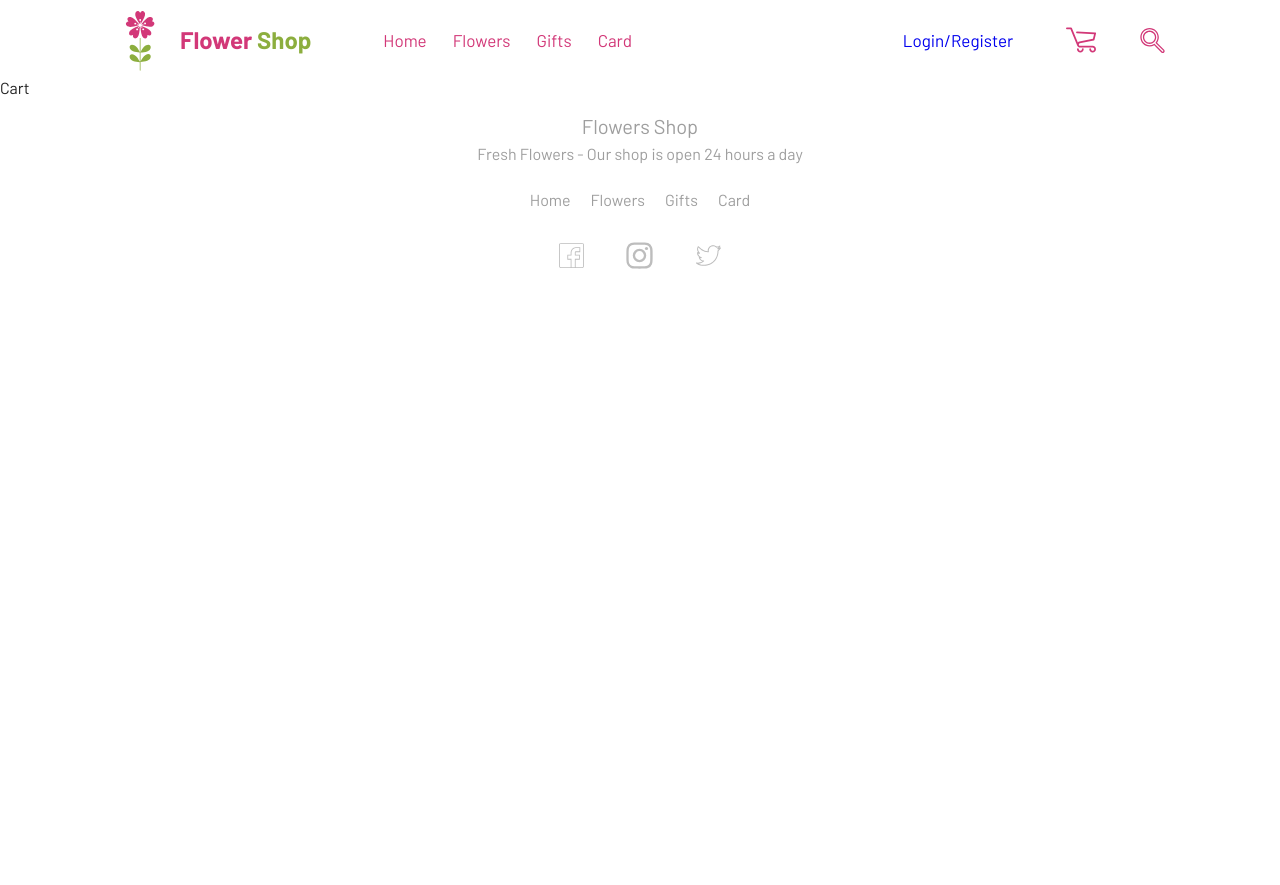
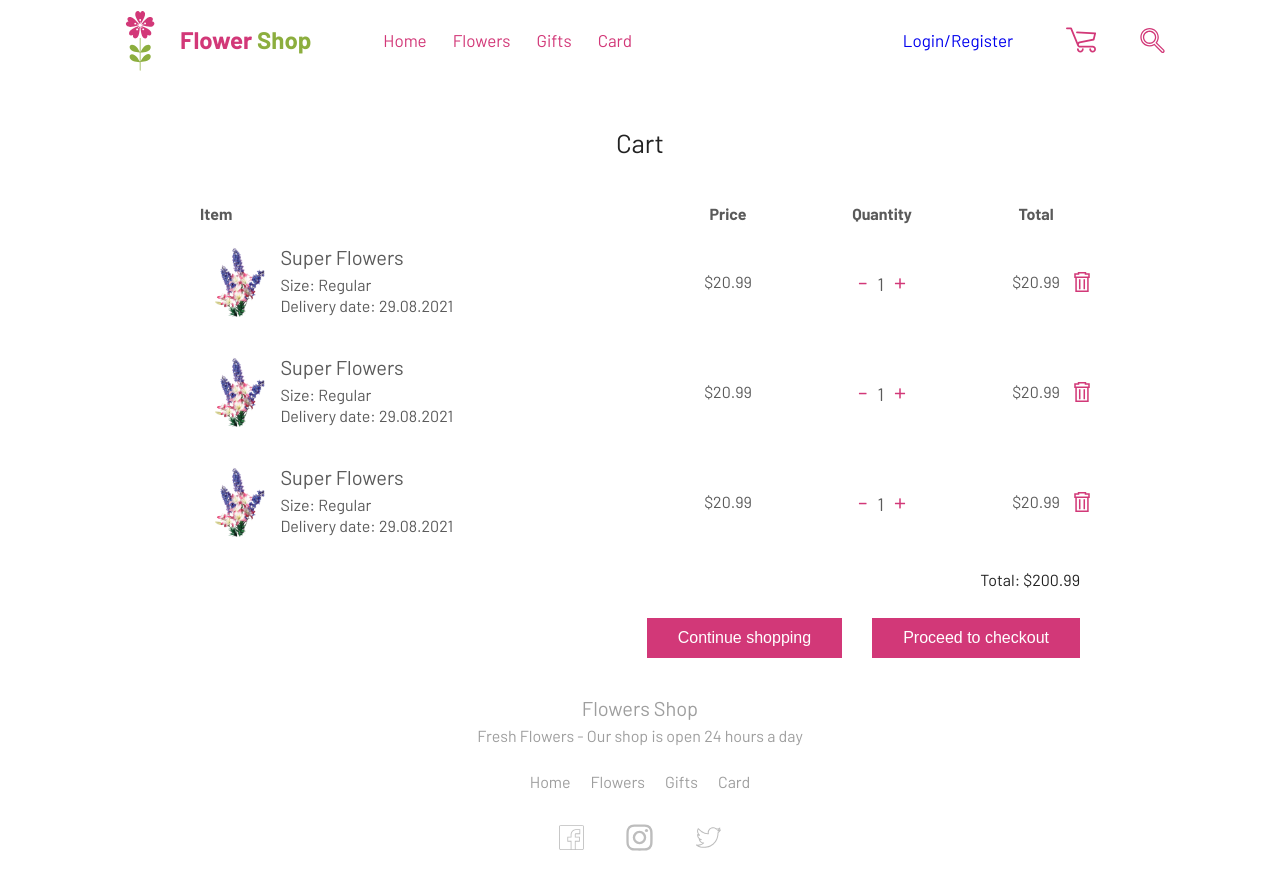
Before and after one commit to andreyshamray86/flower-shop, a React (Create React App) app: page /cart in a window 1280 px wide. Before the commit the page ends 800 px from the top, so only its background shows below. Built offline with nearby package versions, Linux system fonts and the light colour scheme; a web font is replaced by a local one.

Commit message:
added cart page + fixed some bugs

```diff
--- a/src/components/CardComponent/CardComponent.js
+++ b/src/components/CardComponent/CardComponent.js
@@ -12,13 +12,17 @@ const CardComponent = () => {
                 <p className="card__info-text">Sending a greeting card with our card service is simple: write, choose a card and add to cart</p>
             </div>
             <div className="card__image">
+                <div className="card__image-wrapper">
                     <img src={frame} alt="message frame" />
+                    <div className="card__image-formwrapper">
                     <form>
                         <textarea className="card__image-inputText" name="" id="" cols="44" rows="6" placeholder='Enter your message here'></textarea>
                         <input className="card__image-inputName" type="text" placeholder='Enter your name here'/>
                         <button className="card__image-btn">Submit</button>
                     </form>
                 </div>
+            </div>
+            </div>
         </CardStyled>
     )
 }
--- /dev/null
+++ b/src/components/CartList/CartList.js
@@ -0,0 +1,87 @@
+import React from 'react'
+
+import
+    {CartListStyled,
+    CartTitleStyled,
+    CartTotalStyled,
+    ButtonWrap,
+    BtnStyled} from './CartList.styles';
+
+import flower from '../../assets/images/flowers11.png'
+import bin from '../../assets/icons/bin.svg';
+
+const CartList = () => {
+    return (
+        <>
+            <CartTitleStyled>Cart</CartTitleStyled>
+            <CartListStyled>
+                <ul className="cartlist">
+                    <li className="cartlist__header">
+                        <span className="cartlist__header-item">Item</span>
+                        <span className="cartlist__header-price">Price</span>
+                        <span className="cartlist__header-quantity">Quantity</span>
+                        <span className="cartlist__header-total">Total</span>
+                    </li>
+                    <li className="cartlist__item">
+                        <div className="cartlist__item-info">
+                            <img src={flower} alt="" />
+                            <div className="textblock">
+                                <h4 className="textblock__title">Super Flowers</h4>
+                                <span className="textblock__size">Size: Regular</span>
+                                <span className="textblock__delivery">Delivery date: 29.08.2021</span>
+                            </div>
+                        </div>
+                        <span className="cartlist__item-price">$20.99</span>
+                        <span className="cartlist__item-quantity">
+                            <span className="minus">-</span>1<span className="plus">+</span>
+                        </span>
+                        <span className="cartlist__item-total">$20.99
+                            <div className="bin"><img src={bin} alt="" /></div>
+                        </span>
+                    </li>
+                    <li className="cartlist__item">
+                        <div className="cartlist__item-info">
+                            <img src={flower} alt="" />
+                            <div className="textblock">
+                                <h4 className="textblock__title">Super Flowers</h4>
+                                <span className="textblock__size">Size: Regular</span>
+                                <span className="textblock__delivery">Delivery date: 29.08.2021</span>
+                            </div>
+                        </div>
+                        <span className="cartlist__item-price">$20.99</span>
+                        <span className="cartlist__item-quantity">
+                            <span className="minus">-</span>1<span className="plus">+</span>
+                        </span>
+                        <span className="cartlist__item-total">$20.99
+                            <div className="bin"><img src={bin} alt="" /></div>
+                        </span>
+                    </li>
+                    <li className="cartlist__item">
+                        <div className="cartlist__item-info">
+                            <img src={flower} alt="" />
+                            <div className="textblock">
+                                <h4 className="textblock__title">Super Flowers</h4>
+                                <span className="textblock__size">Size: Regular</span>
+                                <span className="textblock__delivery">Delivery date: 29.08.2021</span>
+                            </div>
+                        </div>
+                        <span className="cartlist__item-price">$20.99</span>
+                        <span className="cartlist__item-quantity">
+                            <span className="minus">-</span>1<span className="plus">+</span>
+                        </span>
+                        <span className="cartlist__item-total">$20.99
+                            <div className="bin"><img src={bin} alt="" /></div>
+                        </span>
+                    </li>
+                </ul>
+            </CartListStyled>
+            <CartTotalStyled>Total: $200.99</CartTotalStyled>
+            <ButtonWrap>
+                <BtnStyled>Continue shopping</BtnStyled>
+                <BtnStyled>Proceed to checkout</BtnStyled>
+            </ButtonWrap>
+        </>
+    )
+}
+
+export default CartList;
--- /dev/null
+++ b/src/components/CartList/CartList.styles.js
@@ -0,0 +1,126 @@
+import styled from "styled-components";
+
+export const CartListStyled = styled.div`
+    padding: 50px 200px 0 200px;
+    .cartlist {
+        display: flex;
+        flex-direction: column;
+        color: #5a5a5a;
+        &__header {
+            font-weight: bolder;
+            &-item {
+                display: inline-block;
+                width: 55%;
+            }
+            &-price {
+                display: inline-block;
+                width: 10%;
+                text-align: center;
+            }
+            &-quantity {
+                display: inline-block;
+                width: 25%;
+                text-align: center;
+            }
+            &-total {
+                display: inline-block;
+                width: 10%;
+                text-align: center;
+            }
+        }
+        &__item {
+            display: flex;
+            align-items: center;
+            margin-top: 10px;
+            height: 100px;
+
+            &-info {
+                display: flex;
+                width: 55%;
+                .textblock {
+                    display: flex;
+                    flex-direction: column;
+                    &__title {
+                        font-size: 20px;
+                    }
+                    &__size {
+                        margin-top: 10px;
+                    }
+                    &__delivery {
+                        margin-top: 5px;
+                    }
+                }
+                img {
+                    height: 70px;
+                    margin: 0 15px;
+                }
+            }
+            &-price {
+                width: 10%;
+                text-align: center;
+            }
+            &-quantity {
+                width: 25%;
+                text-align: center;
+                font-size: 18px;
+                .minus {
+                    font-size: 24px;
+                    margin-right: 10px;
+                    cursor: pointer;
+                    color: #d23878;
+                }
+                .plus {
+                    font-size: 24px;
+                    margin-left: 10px;
+                    cursor: pointer;
+                    color: #d23878;
+                }
+            }
+            &-total {
+                width: 10%;
+                text-align: center;
+                position: relative;
+                .bin {
+                    position: absolute;
+                    top: -2px;
+                    right: -12px;
+                    width: 20px;
+                    height: 20px;
+                    cursor: pointer;
+                }
+            }
+        }
+    }
+`;
+
+export const CartTitleStyled = styled.h2`
+    padding: 50px 200px 0 200px;
+    font-size: 26px;
+    text-align: center;
+`;
+
+export const CartTotalStyled = styled.span`
+    display: block;
+    padding: 20px 200px 0 200px;
+    text-align: right;
+    margin-bottom: 30px;
+`;
+
+export const ButtonWrap = styled.div`
+    text-align: right;
+    margin-right: 200px;
+    margin-bottom: 40px;
+`;
+
+export const BtnStyled = styled.button`
+    margin-left: 30px;
+    padding: 10px 30px;
+    background-color: #d23878;
+    color: #fff;
+    border: 1px solid #d23878;
+    transition: all 0.2s;
+    &:hover {
+        background-color: #fff;
+        color: #d23878;
+    }
+`;
--- a/src/components/PageDescription/PageDescription.js
+++ b/src/components/PageDescription/PageDescription.js
@@ -1,13 +1,23 @@
 import React from 'react'
+import { withRouter } from 'react-router-dom'
 
 import PageDescriptionStyled from './PageDescription.styles'
 
-const PageDescription = () => {
+const PageDescription = ({match}) => {
+    let image;
+    let text;
+    if(match.path === '/flowers') {
+        image = 'flowers';
+        text = 'Wide variety of fresh flowers for all occasions';
+    } else {
+        image = ''
+        text = 'Wide variety of gifts for all occasions';
+    }
     return (
-        <PageDescriptionStyled>
-                <h2 className="promo__title"> Wide variety of fresh flowers <br/> for all occasions</h2>
+        <PageDescriptionStyled image={image}>
+                <h2 className="promo__title">{text}</h2>
         </PageDescriptionStyled>
     )
 }
 
-export default PageDescription;
+export default withRouter(PageDescription);
--- a/src/components/PageDescription/PageDescription.styles.js
+++ b/src/components/PageDescription/PageDescription.styles.js
@@ -1,12 +1,13 @@
 import styled from "styled-components";
 
 import image from '../../assets/images/flowers-description.jpg'
+import image2 from '../../assets/images/gifts.jpg';
 
 const PageDescriptionStyled = styled.div`
     width: 100%;
     height: 250px;
     position: relative;
-    background: url(${image}) center;
+    background: url(${props => props.image === 'flowers' ? image: image2}) center;
     text-align: center;
     .promo {
         &__title {
--- a/src/pages/Cart/Cart.js
+++ b/src/pages/Cart/Cart.js
@@ -1,9 +1,11 @@
 import React from 'react'
+
+import CartList from '../../components/CartList/CartList';
 
 const Cart = () => {
     return (
         <>
-            <h2>Cart</h2>
+            <CartList/>
         </>
     )
 }
--- a/src/pages/Gifts/Gifts.js
+++ b/src/pages/Gifts/Gifts.js
@@ -1,11 +1,13 @@
 import React from 'react'
 
 import ItemsList from '../../components/ItemsList/ItemsList';
+import PageDescription from '../../components/PageDescription/PageDescription';
 import Sort from '../../components/Sort/Sort';
 
 const Gifts = () => {
     return (
         <>
+            <PageDescription/>
             <Sort/>
             <ItemsList/>
         </>
```
Also changed, not shown: src/components/CardComponent/CardComponent.styles.js (+26 -8 lines), src/assets/icons/bin.svg (added), src/assets/images/gifts.jpg (added). Lines whose indentation alone changed are shown as unchanged.
